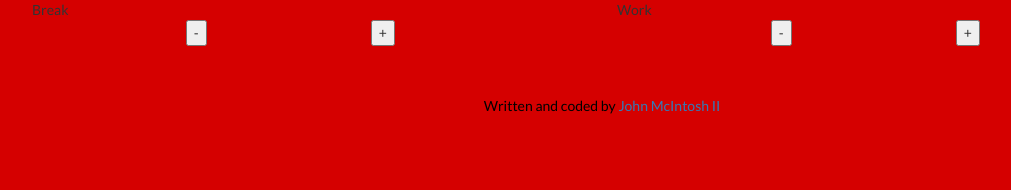
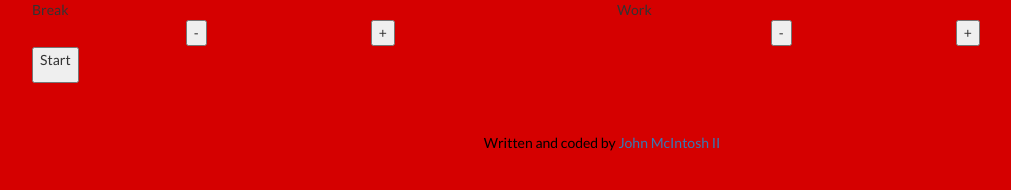
Before and after one commit to ver2point0/pomodoro-clock, a plain HTML site: page index.html in a window 1280 px wide. Shown: the whole page, without its empty margins (38-1049 px from the left). Drawn offline with nearby package versions, Linux system fonts and the light colour scheme.

Commit message:
add 'start' timer button

```diff
--- a/index.html
+++ b/index.html
@@ -26,10 +26,14 @@
   </head>
   <body>
     <div class="container">
+
+      <!-- Break and Work headings-->
       <div class="row">
         <div class="col-xs-6">Break</div>
         <div class="col-xs-6">Work</div>
       </div>
+
+      <!-- Buttons to increase and decrease time -->
       <div class="row">
         <div class="col-xs-6">
           <div class="col-xs-3"></div>
@@ -55,12 +59,24 @@
         </div>
       </div>
 
+      <!-- timer -->
+      <div class="row">
+        <div class="col-xs-12"></div>
+        <div class="col-xs-12">
+          <button value="counterButton">
+            Start
+            <p></p>
+          </button>
+        </div>
+      </div>
+
       <!-- footer -->
       <footer class="container-fluid footer">
         <p>
           Written and coded by <a href="https://github.com/ver2point0/pomodoro-clock" target="_blank">John McIntosh II</a>
         </p>
       </footer>
+
     </div>
   </body>
 </html>
```
